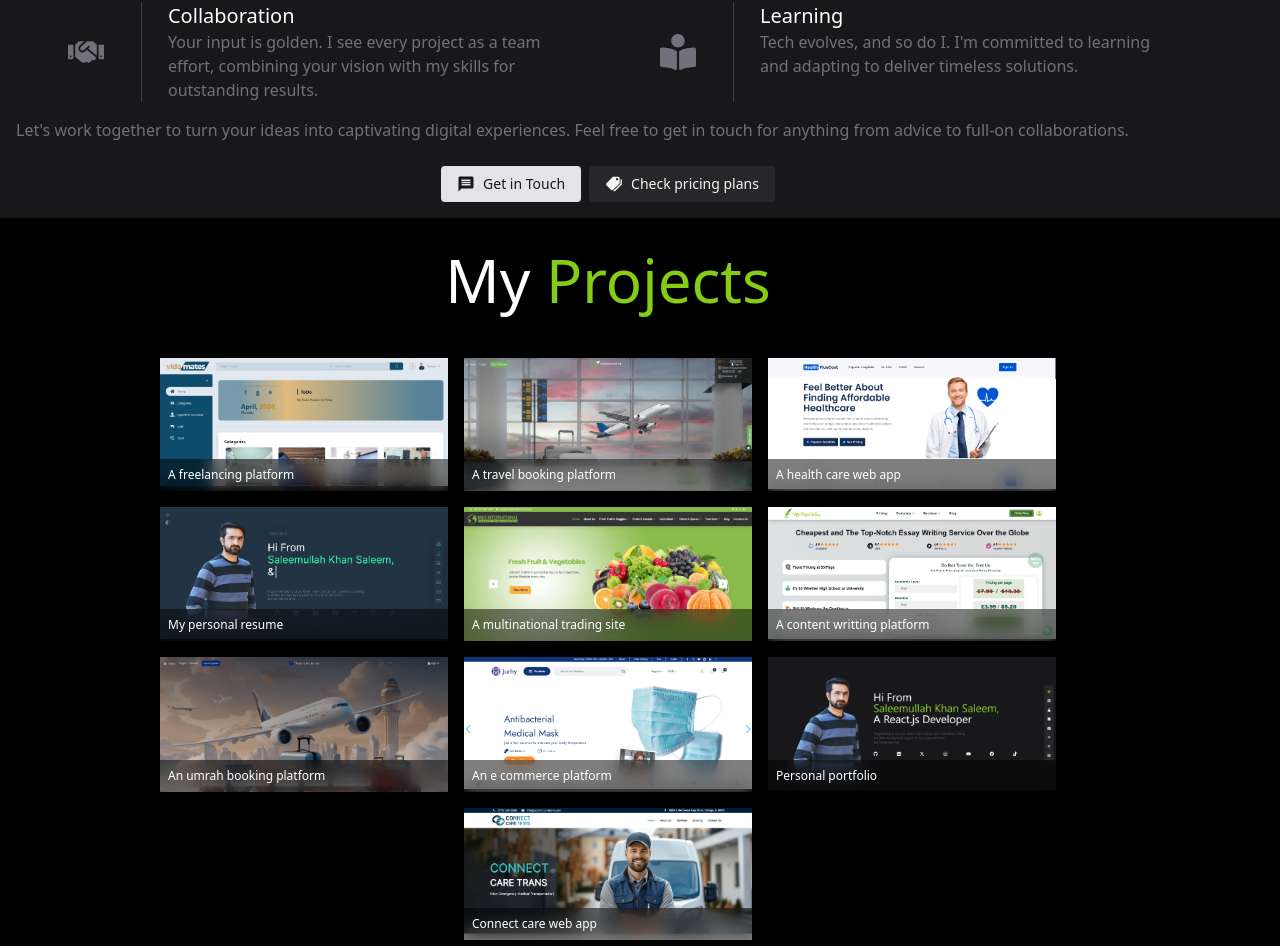
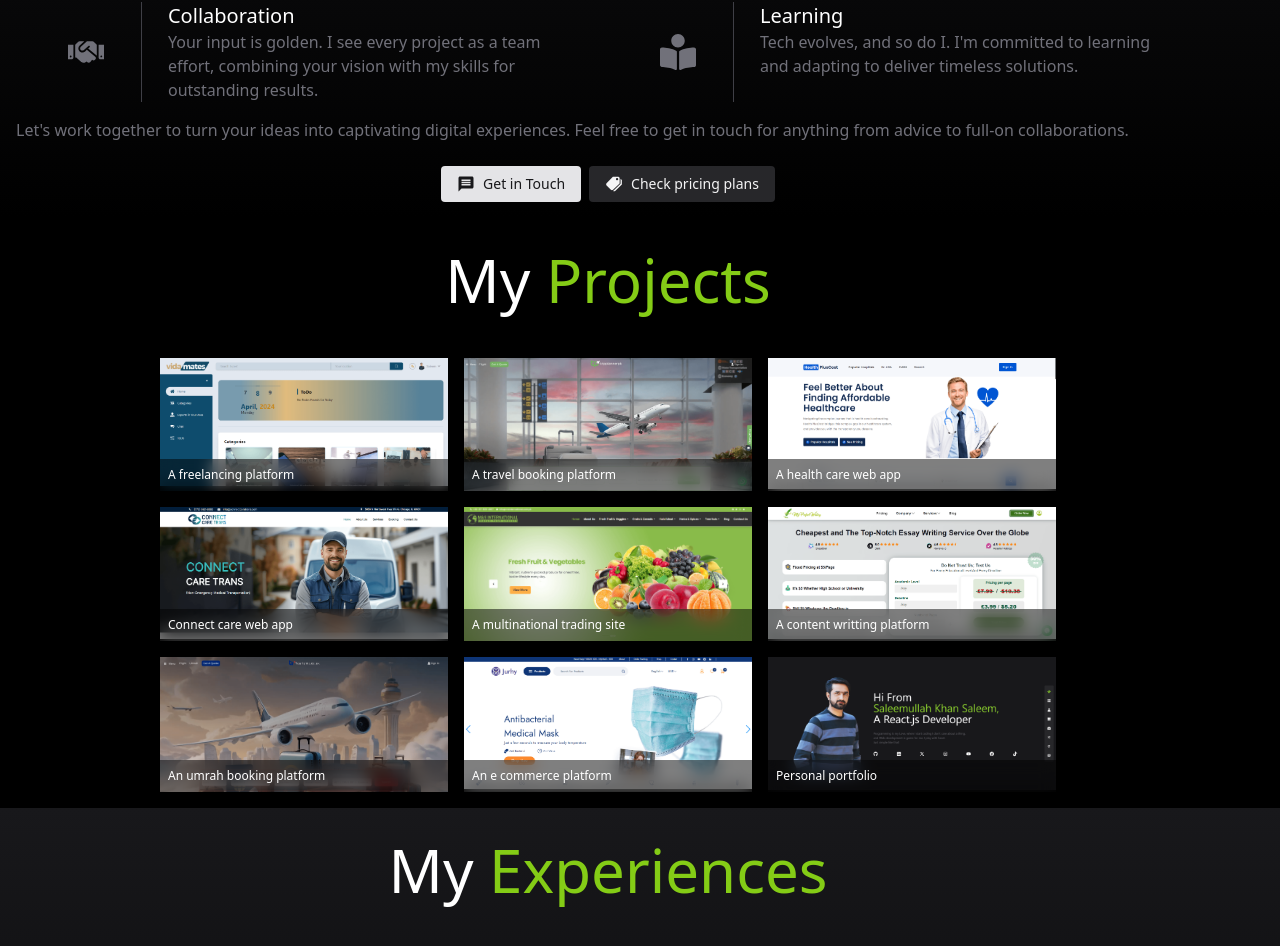
Before and after one commit to saleemullahkhansaleem/portfolio, a React (Vite) app: page / in a window 1280 px wide. Shown: the part 1823-2769 px from the top of the page. Built offline with nearby package versions, Linux system fonts and the light colour scheme.

Commit message:
feat and fix

```diff
--- a/src/App.jsx
+++ b/src/App.jsx
@@ -34,26 +34,36 @@ function App() {
   }, []);
 
   return (
-    <div className="bg-zinc-900 text-white">
+    <div className="bg-black text-white">
       <NavBar activeTab={activeSection} />
-      <Home />
-      <div className="w-full  bg-black">
+      <div className="bg-gradient-to-b from-zinc-900 from-70%">
+        <Home />
+      </div>
+      <div className="w-full bg-black">
         <Services />
       </div>
-      <About />
-      <div className="w-full  bg-black">
+      <div className="bg-gradient-to-b from-zinc-900">
+        <About />
+      </div>
+      <div className="w-full bg-black">
         <Projects />
       </div>
-      <Experiences />
-      <div className="w-full  bg-black">
+      <div className="bg-gradient-to-b from-zinc-900">
+        <Experiences />
+      </div>
+      <div className="w-full bg-black">
         <Skills />
       </div>
-      <Educations />
-      <div className="w-full  bg-black">
+      <div className="bg-gradient-to-b from-zinc-900">
+        <Educations />
+      </div>
+      <div className="w-full bg-black">
         <PricingPage />
       </div>
-      <ClientFeedback />
-      <div className="w-full  bg-black">
+      <div className="bg-zinc-900 ">
+        <ClientFeedback />
+      </div>
+      <div className="w-full bg-black">
         <Contact />
       </div>
       <GoToTopButton />
--- a/src/Data.js
+++ b/src/Data.js
@@ -182,19 +182,19 @@ export const Data = {
     },
     {
       id: 4,
-      name: "Resume",
-      url: "http://saleemullahkhansaleem.github.io/resume",
-      gitLink: "http://github.com/saleemullahkhansaleem",
-      image: "projects/resume-sm.png",
-      imageFull: "projects/resume-lg.png",
-      tagline: "My personal resume",
+      name: "Connect Care Trans",
+      url: "https://connectcaretrans.net/",
+      gitLink: "https://github.com/saleemullahkhansaleem/connect-care",
+      image: "projects/connect-sm.png",
+      imageFull: "projects/connect-lg.png",
+      tagline: "Connect care web app",
       usedTools: [
         { name: "HTML", icon: FaHtml5 },
         { name: "CSS", icon: FaCss3Alt },
         { name: "JavaScript", icon: FaJs },
         { name: "Bootstrap", icon: FaBootstrap },
       ],
-      description: "My personal resume",
+      description: "Connect care trans web app",
     },
     {
       id: 5,
@@ -289,22 +289,22 @@ export const Data = {
       ],
       description: "Personal portfolio",
     },
-    {
-      id: 10,
-      name: "Connect Care Trans",
-      url: "https://connectcaretrans.net/",
-      gitLink: "https://github.com/saleemullahkhansaleem/connect-care",
-      image: "projects/connect-sm.png",
-      imageFull: "projects/connect-lg.png",
-      tagline: "Connect care web app",
-      usedTools: [
-        { name: "HTML", icon: FaHtml5 },
-        { name: "CSS", icon: FaCss3Alt },
-        { name: "JavaScript", icon: FaJs },
-        { name: "Bootstrap", icon: FaBootstrap },
-      ],
-      description: "Connect care trans web app",
-    },
+    // {
+    //   id: 10,
+    //   name: "Resume",
+    //   url: "http://saleemullahkhansaleem.github.io/resume",
+    //   gitLink: "http://github.com/saleemullahkhansaleem",
+    //   image: "projects/resume-sm.png",
+    //   imageFull: "projects/resume-lg.png",
+    //   tagline: "My personal resume",
+    //   usedTools: [
+    //     { name: "HTML", icon: FaHtml5 },
+    //     { name: "CSS", icon: FaCss3Alt },
+    //     { name: "JavaScript", icon: FaJs },
+    //     { name: "Bootstrap", icon: FaBootstrap },
+    //   ],
+    //   description: "My personal resume",
+    // },
   ],
   experiences: [
     {
--- a/src/componenets/TestimonialCard.jsx
+++ /dev/null
@@ -1,30 +0,0 @@
-import React from "react";
-
-const TestimonialCard = ({ testimonial }) => {
-  return (
-    <div className="px-2">
-      <div className="max-w-sm w-full sm:w-72 mx-2 sm:mx-0 rounded bg-zinc-900 mt-6">
-        <div className="px-6 py-4 flex flex-col justify-between h-full gap-4 relative w-full">
-          {testimonial?.photo && (
-            <div
-              title={testimonial?.name}
-              className="w-24 h-24 rounded-full mx-auto -mt-16 border-4 border-black bg-zinc-900 overflow-hidden flex justify-center items-center"
-            >
-              <img
-                src={testimonial.photo}
-                alt={`${testimonial?.name}'s photo`}
-                className="h-full max-w-min"
-              />
-            </div>
-          )}
-          <div className="text-center text-xl text-white">
-            {testimonial.name}
-          </div>
-          <p className="text-zinc-500 text-base">{testimonial.feedback}</p>
-        </div>
-      </div>
-    </div>
-  );
-};
-
-export default TestimonialCard;
--- a/src/pages/Projects.jsx
+++ b/src/pages/Projects.jsx
@@ -58,11 +58,11 @@ const Projects = () => {
         {project && (
           <div>
             <div className="relative">
-              <div className="flex flex-wrap justify-between items-center sticky right-0 top-0 p-2 w-full backdrop-blur-sm bg-black/30">
+              <div className="flex flex-wrap justify-between items-center gap-2 sticky right-0 top-0 p-2 w-full backdrop-blur-sm bg-black/30">
                 <p className="px-2 text-zinc-500 uppercase">
                   {project.tagline}
                 </p>
-                <div className="flex gap-2 flex-wrap">
+                <div className="flex gap-2 flex-wrap justify-center ml-auto">
                   <Button
                     title="Live"
                     target="_blank"
```
